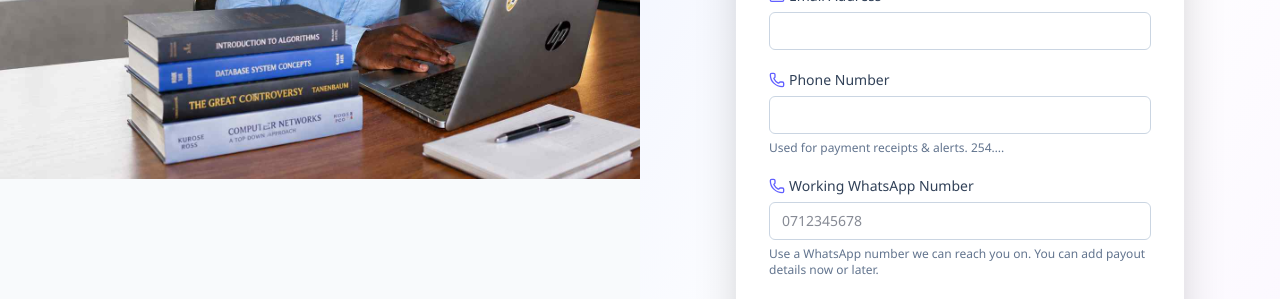
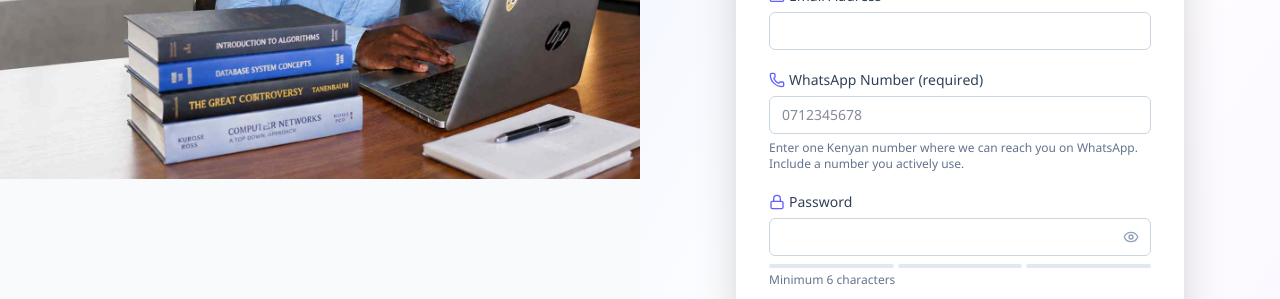
Before and after one commit to Advent-NuruTech/gs, a Next.js app: page /register/creator in a window 1280 px wide. Shown: the part 467-766 px from the top of the page. Built offline with nearby package versions, Linux system fonts and the light colour scheme; no server answers; the database is empty.

Commit message:
add fix ui

```diff
--- a/components/auth/RegisterPageClient.tsx
+++ b/components/auth/RegisterPageClient.tsx
@@ -52,7 +52,7 @@ export default function RegisterPageClient({ creatorMode = false }: { creatorMod
   const isValid =
     displayName.trim().length > 2 &&
     email.includes("@") &&
-    validPhone &&
+    (creatorMode ? validWhatsapp : validPhone) &&
     (!creatorMode || validWhatsapp) &&
     password.length >= 6;
 
@@ -65,7 +65,9 @@ export default function RegisterPageClient({ creatorMode = false }: { creatorMod
       const { needsConfirmation } = await registerUser({
         displayName,
         email,
-        phone: normalizedPhone,
+        // Creator onboarding collects one contact number; use it as both the
+        // account phone and WhatsApp contact instead of asking twice.
+        phone: creatorMode ? normalizedWhatsapp : normalizedPhone,
         password,
         role: "student",
         marketingSubscribed,
@@ -192,8 +194,8 @@ export default function RegisterPageClient({ creatorMode = false }: { creatorMod
               )}
             </div>
 
-            {/* Phone Input */}
-            <div className="space-y-1.5">
+            {/* Creator applicants provide one required WhatsApp contact number. */}
+            {!creatorMode ? <div className="space-y-1.5">
               <label className="text-sm font-medium text-slate-700 flex items-center gap-1">
                 <Phone className="w-4 h-4 text-indigo-500" />
                 Phone Number
@@ -219,12 +221,12 @@ export default function RegisterPageClient({ creatorMode = false }: { creatorMod
                   Enter a valid Kenyan number (e.g. 0712345678).
                 </p>
               )}
-            </div>
+            </div> : null}
 
             {creatorMode ? <div className="space-y-1.5">
-              <label className="text-sm font-medium text-slate-700 flex items-center gap-1"><Phone className="w-4 h-4 text-indigo-500" />Working WhatsApp Number</label>
+              <label className="text-sm font-medium text-slate-700 flex items-center gap-1"><Phone className="w-4 h-4 text-indigo-500" />WhatsApp Number (required)</label>
               <Input label="Working WhatsApp Number" hideLabel type="tel" value={whatsapp} onChange={(e) => setWhatsapp(e.target.value)} required placeholder="0712345678" />
-              <p className="text-xs text-slate-500">Use a WhatsApp number we can reach you on. You can add payout details now or later.</p>
+              <p className="text-xs text-slate-500">Enter one Kenyan number where we can reach you on WhatsApp. Include a number you actively use.</p>
               {whatsapp && !validWhatsapp ? <p className="text-xs text-amber-600">Enter a valid Kenyan number.</p> : null}
             </div> : null}
 
--- a/services/authService.ts
+++ b/services/authService.ts
@@ -39,6 +39,9 @@ export async function registerUser(input: CreateUserInput): Promise<RegisterResu
   const disposableDomains = new Set(["mailinator.com", "tempmail.com", "temp-mail.org", "10minutemail.com", "guerrillamail.com", "yopmail.com", "trashmail.com", "getnada.com", "dispostable.com", "fakeinbox.com"]);
   if (!/^[^\s@]+@[^\s@]+\.[^\s@]+$/.test(email) || disposableDomains.has(domain)) {
     throw new Error("Use a valid, non-temporary email address you can access.");
+  }
+  if (input.creatorApplication && !/^254\d{9}$/.test(String(input.whatsapp ?? "").replace(/\D/g, ""))) {
+    throw new Error("Enter one valid Kenyan WhatsApp number, including country code.");
   }
   const { data, error } = await supabase.auth.signUp({
     email,
```
Also changed, not shown: 2 other files (tests, documents, lock files or other folders).
